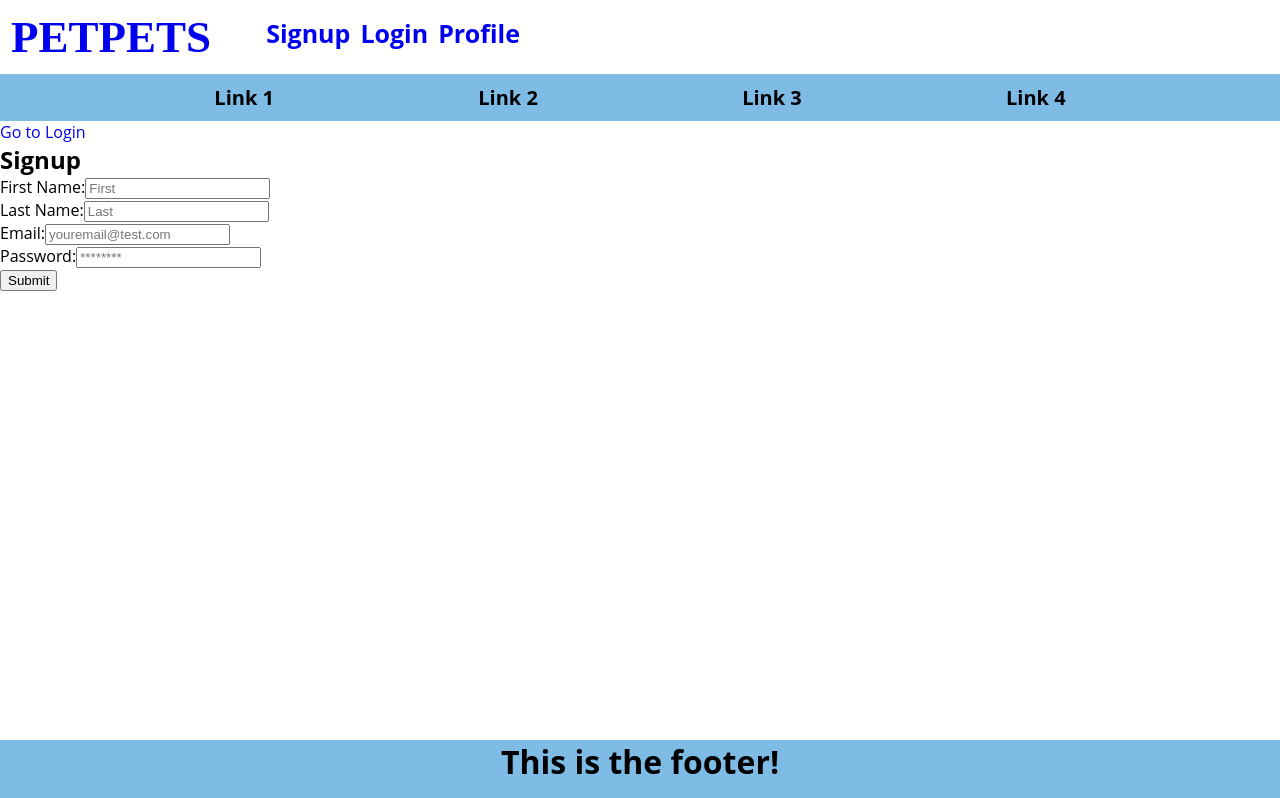
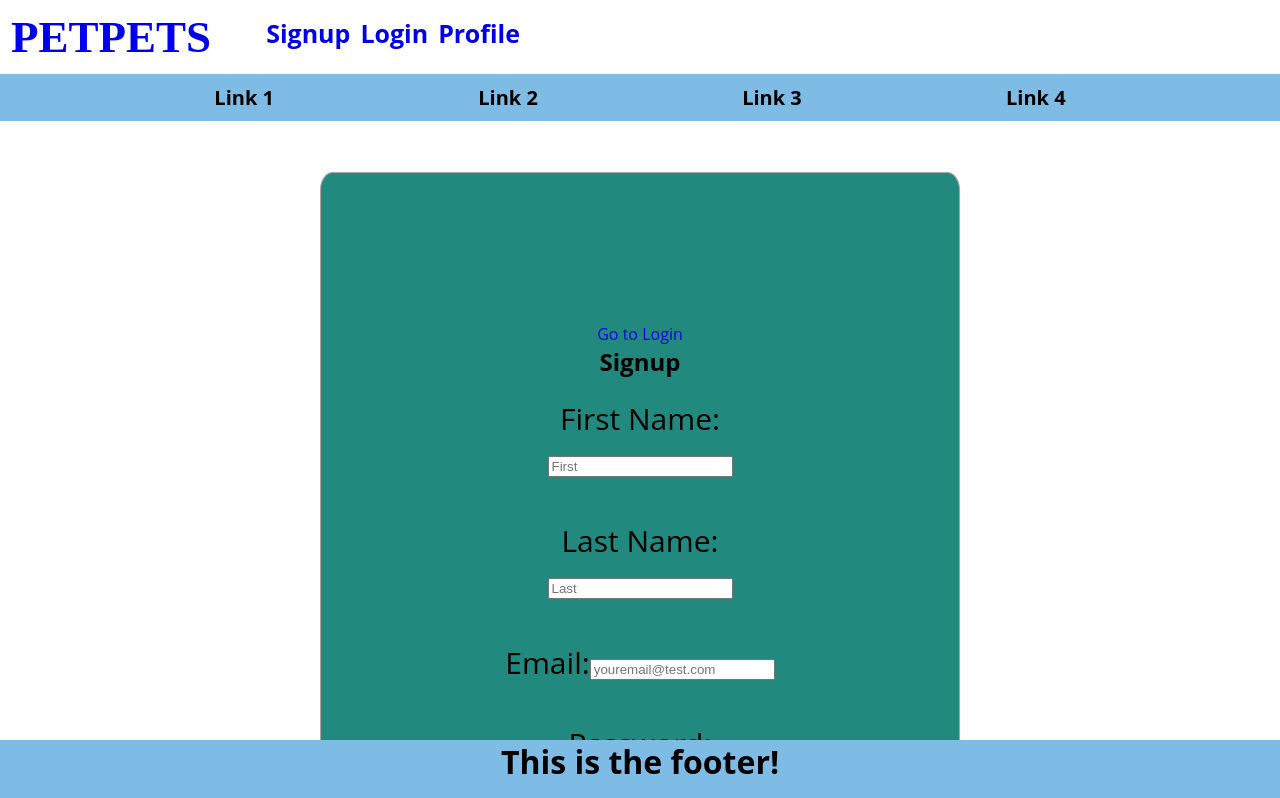
Before and after one commit to Joelhiguera/petpets, a React (Create React App) app in the folder client/: page /signup in a window 1280 px wide. Shown: the top 798 px of the page. Built offline with nearby package versions, Linux system fonts and the light colour scheme.

Commit message:
[IMP] add css to sign-up

```diff
--- a/client/src/index.css
+++ b/client/src/index.css
@@ -36,6 +36,23 @@ a:link {
 
 a:hover {
   color: #7EBCE6;
+}
+
+.signUp {
+  text-align: center;
+  margin-top: 4%;
+  border: 1px solid rgb(173, 165, 165);
+  width: 50%;
+  margin-left: 25%;
+  padding: 150px;
+  border-radius: 2%;
+  margin-bottom: 7%;
+  background-color: #21897E;
+}
+
+.formEntry {
+  padding: 20px;
+  font-size: 30px;
 }
 
 .navbarContainer {
--- a/client/src/pages/Signup.js
+++ b/client/src/pages/Signup.js
@@ -31,12 +31,12 @@ function Signup(props) {
   };
 
   return(
-    <div className=''>
+    <div className='signUp'>
       <Link to = "/login"> Go to Login</Link>
 
       <h2>Signup</h2>
       <form onSubmit={handleFormSubmit}>
-        <div className=''>
+        <div className='formEntry'>
           <label htmlFor='firstName'>First Name:</label>
           <input
             placeholder='First'
@@ -46,7 +46,7 @@ function Signup(props) {
             onChange={handleChange}
             />
         </div>
-        <div className=''>
+        <div className='formEntry'>
           <label htmlFor='lastName'>Last Name:</label>
           <input
             placeholder='Last'
@@ -56,7 +56,7 @@ function Signup(props) {
             onChange={handleChange}
             />
         </div>
-        <div className=''>
+        <div className='formEntry'>
           <label htmlFor='email'>Email:</label>
           <input
              placeholder='youremail@test.com'
@@ -66,7 +66,7 @@ function Signup(props) {
              onChange={handleChange}
              />
         </div>
-        <div className=''>
+        <div className='formEntry'>
           <label htmlFor='pwd'>Password:</label>
           <input
             placeholder='********'
@@ -76,7 +76,7 @@ function Signup(props) {
             onChange={handleChange}
             />
         </div>
-        <div className=''>
+        <div className='formEntry'>
           <button type='submit'>Submit</button>
         </div>
       </form>
```
